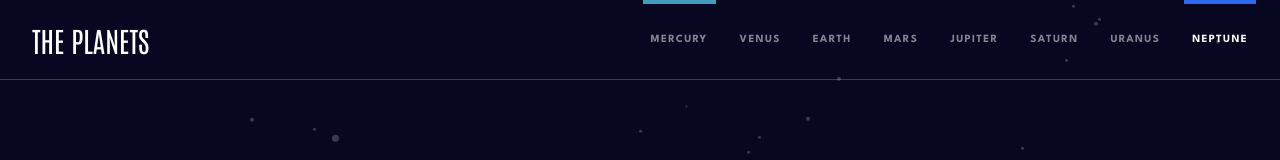
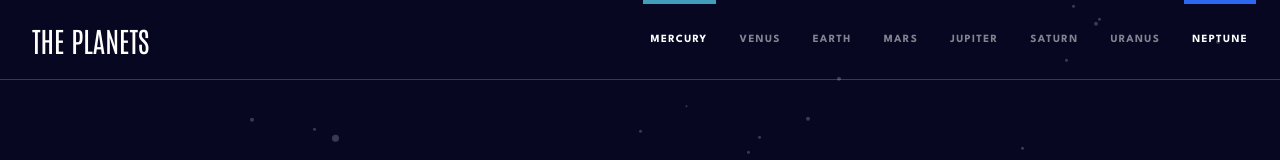
Before and after one commit to mattari97/planets-fact-site, a React (Vite) app: page /Neptune in a window 1280 px wide. In both pictures the pointer is over the link "MERCURY". Shown: the top 160 px of the page. Built offline with nearby package versions, Linux system fonts and the light colour scheme.

Commit message:
Add hover effect on span

```diff
--- a/src/components/Navbar/Navbar.module.css
+++ b/src/components/Navbar/Navbar.module.css
@@ -163,6 +163,12 @@
         transition: transform 250ms linear;
       }
 
+      &:hover {
+        span {
+          opacity: 1;
+        }
+      }
+
       &[aria-current='page']::before,
       &:hover::before {
         transform: scaleX(1);
```
